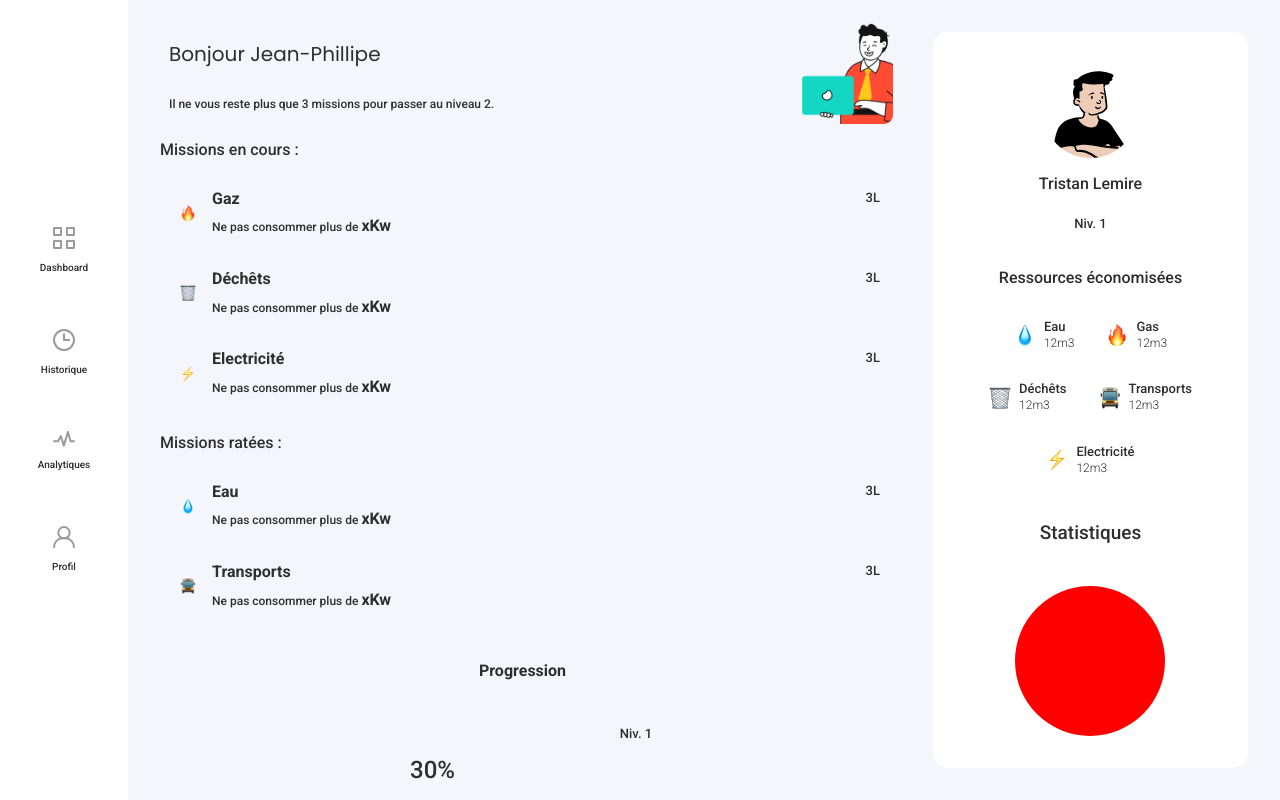
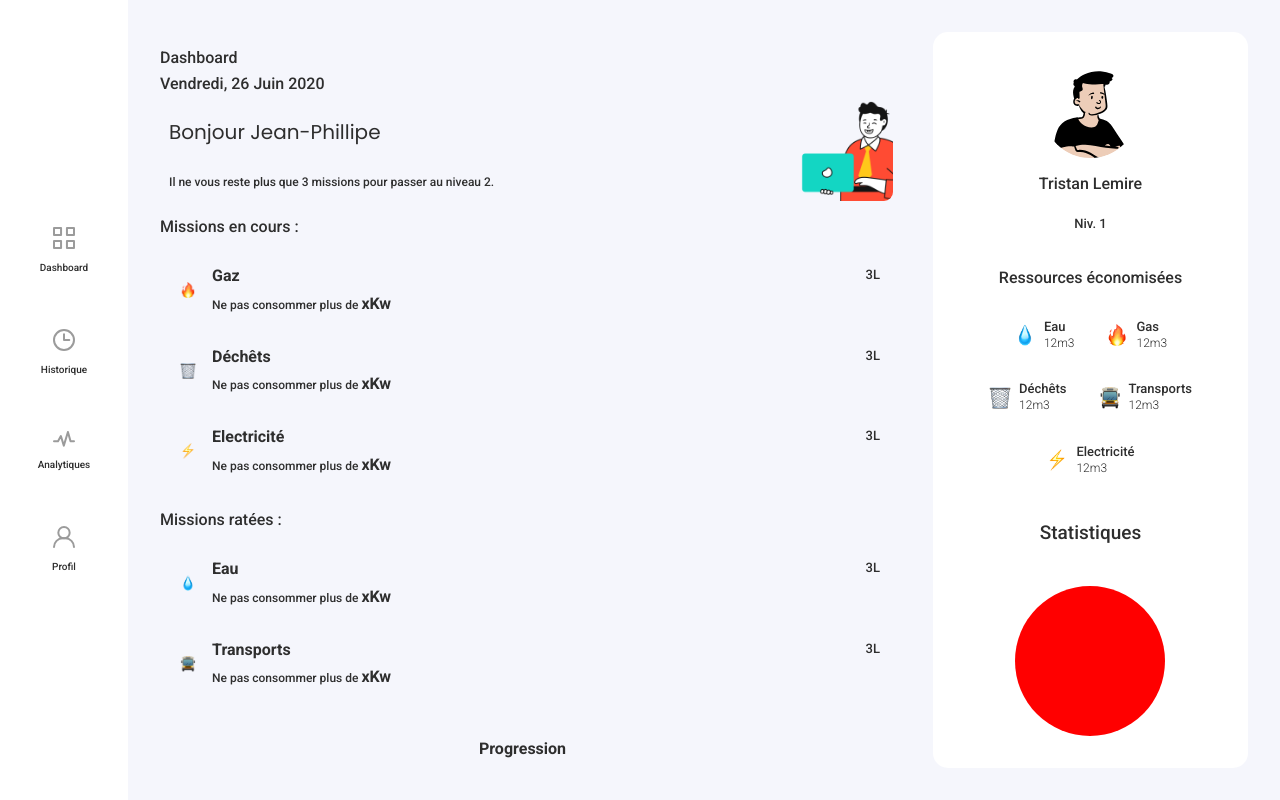
Before and after one commit to ETombuyses/agora, a React (Create React App) app: page / in a window 1280 px wide. Built offline with nearby package versions, Linux system fonts and the light colour scheme; sample sign-in values are in the browser's storage.

Commit message:
[atoms] add Tiitle and Page Location atoms

```diff
--- /dev/null
+++ b/src/components/atoms/PageLocation.jsx
@@ -0,0 +1,51 @@
+import React from 'react'
+import styled from 'styled-components'
+
+/* -----------------------------------------------------COMPONENT------------------------------------------------ */
+
+export const PageLocation = (props) => {
+  let date = new Date()
+  const months = [
+    'Janvier',
+    'Février',
+    'Mars',
+    'Avril',
+    'Mai',
+    'Juin',
+    'Juillet',
+    'Août',
+    'Septembre',
+    'Octobre',
+    'Novembre',
+    'Decembre',
+  ]
+  const days = [
+    'Dimanche',
+    'Lundi',
+    'Mardi',
+    'Mercredi',
+    'Jeudi',
+    'Vendredi',
+    'Samedi',
+  ]
+
+  return (
+    <LocationPage>
+      <p>{props.location}</p>
+      <p>
+        {days[date.getDay()]}, {date.getDate()} {months[date.getMonth()]}{' '}
+        {date.getFullYear()}
+      </p>
+    </LocationPage>
+  )
+}
+
+/* -----------------------------------------------------STYLE------------------------------------------------ */
+
+const LocationPage = styled.div`
+  margin: 16px 0 15px 0;
+
+  p:first-child {
+    margin-bottom: 5px;
+  }
+`
--- /dev/null
+++ b/src/components/atoms/Title.jsx
@@ -0,0 +1,14 @@
+import React from 'react'
+import styled from 'styled-components'
+
+/* -----------------------------------------------------COMPONENT------------------------------------------------ */
+
+export const Title = (props) => {
+  return <TitleText>{props.text}</TitleText>
+}
+
+/* -----------------------------------------------------STYLE------------------------------------------------ */
+
+const TitleText = styled.p`
+  margin: 16px 0 15px 0;
+`
--- a/src/routes/Dashboard.jsx
+++ b/src/routes/Dashboard.jsx
@@ -10,6 +10,8 @@ import { media } from '../scss/config/mixins'
 import { ReactComponent as ProfilePic } from '../assets/icons/profile-pic.svg'
 import { Tag } from '../components/atoms/Tag'
 import { TaskStatTag } from '../components/atoms/TaskStatTag'
+import { Title } from '../components/atoms/Title'
+import { PageLocation } from '../components/atoms/PageLocation'
 
 /* -----------------------------------------------------COMPONENT------------------------------------------------ */
 
@@ -25,8 +27,9 @@ export default function Dashboard() {
   return (
     <PageWrapper className="pageWrapper">
       <TasksContainer>
+        <PageLocation location="Dashboard" />
         <WelcomeBanner />
-        <MissionTitle>Missions en cours :</MissionTitle>
+        <Title text="Missions en cours :" />
         {tasks.map((task) => {
           if (task.progress > 0)
             return (
@@ -38,7 +41,7 @@ export default function Dashboard() {
             )
           else return null
         })}
-        <MissionTitle>Missions ratées :</MissionTitle>
+        <Title text="Missions ratées :"></Title>
         {tasks.map((task) => {
           if (task.progress === 0)
             return (
@@ -98,9 +101,9 @@ const UserStats = styled.div`
   padding: 32px 12px;
 `
 
-const MissionTitle = styled.p`
+/* const MissionTitle = styled.p`
   margin: 16px 0 15px 0;
-`
+` */
 
 const CustomLevelProgress = styled(LevelProgress)`
   margin-top: 16px;
--- a/src/routes/Stats.jsx
+++ b/src/routes/Stats.jsx
@@ -1,9 +1,12 @@
 import React from 'react'
+import { Title } from '../components/atoms/Title'
+import { PageLocation } from '../components/atoms/PageLocation'
 
 export default function Home() {
   return (
     <div className="pageWrapper">
-      <p>Statistics</p>
+      <PageLocation location="Analytique" />
+      <Title text="Missions reussis au total" />
     </div>
   )
 }
```
